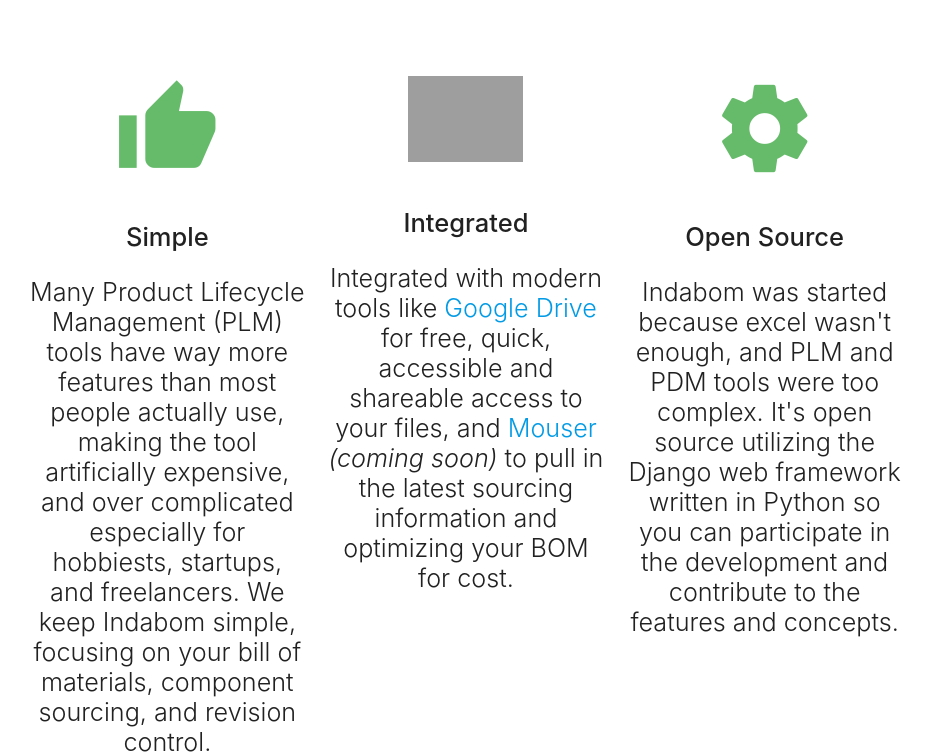
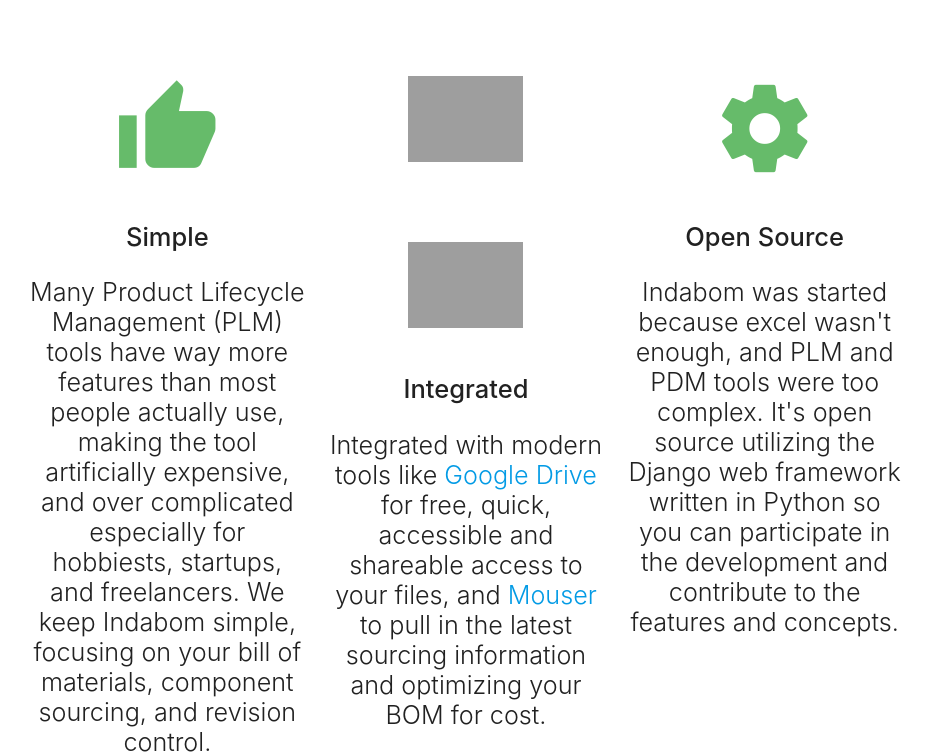
Before and after one commit to mpkasp/indabom, a Django app: page / in a window 1280 px wide. Shown: the part 789-1545 px from the top of the page, without its empty margins (174-1105 px from the left). Run offline with Django 3.2, Linux system fonts and the light colour scheme; parts of the project's set-up code (start-up, migrations or seed data) failed here and were passed over; some libraries are stand-ins or nearby versions; grey boxes are pictures that could not be loaded.

Commit message:
bump dbom

```diff
--- a/indabom/templates/indabom/index.html
+++ b/indabom/templates/indabom/index.html
@@ -39,11 +39,11 @@
                 </div>
                 <div class="col s12 m4">
                     <div class="center promo">
-                        {#                <i class="material-icons" style="color: #66BB6A; margin: 40px 0; font-size: 7rem; display: block;">cloud_done</i>#}
-                        <img title="Integrated with Google Drive" style="width:115px; vertical-align: middle; margin: 40px 5%;" src="{% static 'bom/img/google_drive_logo.svg' %}"></img>
+                        <img title="Integrated with Google Drive" style="width:115px; vertical-align: middle; margin: 40px 5%;" src="{% static 'bom/img/google_drive_logo.svg' %}">
+                        <img title="Integrated with Mouser" style="width:115px; vertical-align: middle; margin: 40px 5%;" src="{% static 'bom/img/mouser.png' %}">
                         <p class="promo-caption">Integrated</p>
                         <p class="light center flow-text">Integrated with modern tools like <a href="https://drive.google.com" target="_blank">Google Drive</a> for free, quick, accessible and
-                            shareable access to your files, and <a href="https://mouser.com/" target="_blank">Mouser</a> <i>(coming soon)</i> to pull in the latest sourcing information and optimizing
+                            shareable access to your files, and <a href="https://mouser.com/" target="_blank">Mouser</a> to pull in the latest sourcing information and optimizing
                             your BOM for cost.</p>
                     </div>
                 </div>
--- a/indabom/templates/indabom/learn-more.html
+++ b/indabom/templates/indabom/learn-more.html
@@ -36,10 +36,10 @@
                 </div>
                 <div class="row">
                     <div class="col m6 s12">
-                        <img src="{% static 'indabom/img/part-info-short.png' %}" width="100%" class="center" alt="IndaBOM Part Info" style="padding: 16px;"></img>
+                        <img src="{% static 'indabom/img/part-info-short.png' %}" width="100%" class="center" alt="IndaBOM Part Info" style="padding: 16px;">
                     </div>
                     <div class="col m6 s12">
-                        <p class="light center flow-text">IndaBOM is integrated with Mouser (coming soon) - we automagically get pricing info and datasheets integrated right in to your indented bill
+                        <p class="light center flow-text">IndaBOM is integrated with Mouser - we automagically get pricing info and datasheets integrated right in to your indented bill
                             of materials and part information.</p>
                         <p class="light center flow-text">Get better BOM estimates at scale. With pricing pulled in at different volumes, and suppliers, we also allow you to estimate the cost of your
                             BOM at different volumes for better planning, and also handle alternate sources in case a part goes out of stock.</p>
--- a/requirements.txt
+++ b/requirements.txt
@@ -9,7 +9,7 @@ chardet==3.0.4
 cryptography==2.3.1
 defusedxml==0.5.0
 Django==2.2.9
-django-bom==1.137
+django-bom==1.138
 django-materializecss-form==1.1.14
 django-recaptcha==2.0.5
 django-sendgrid-v5==0.8.0
```
